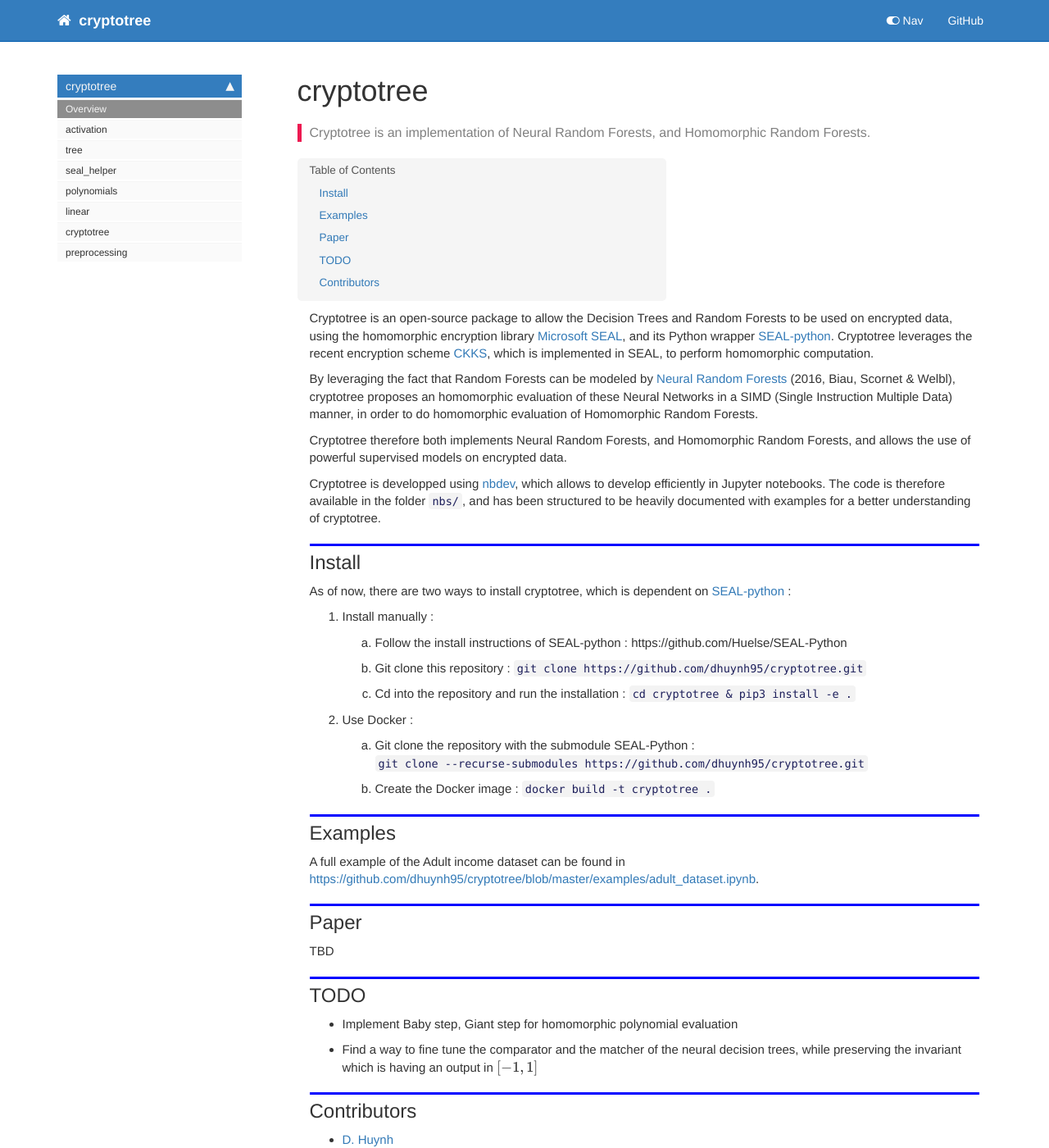
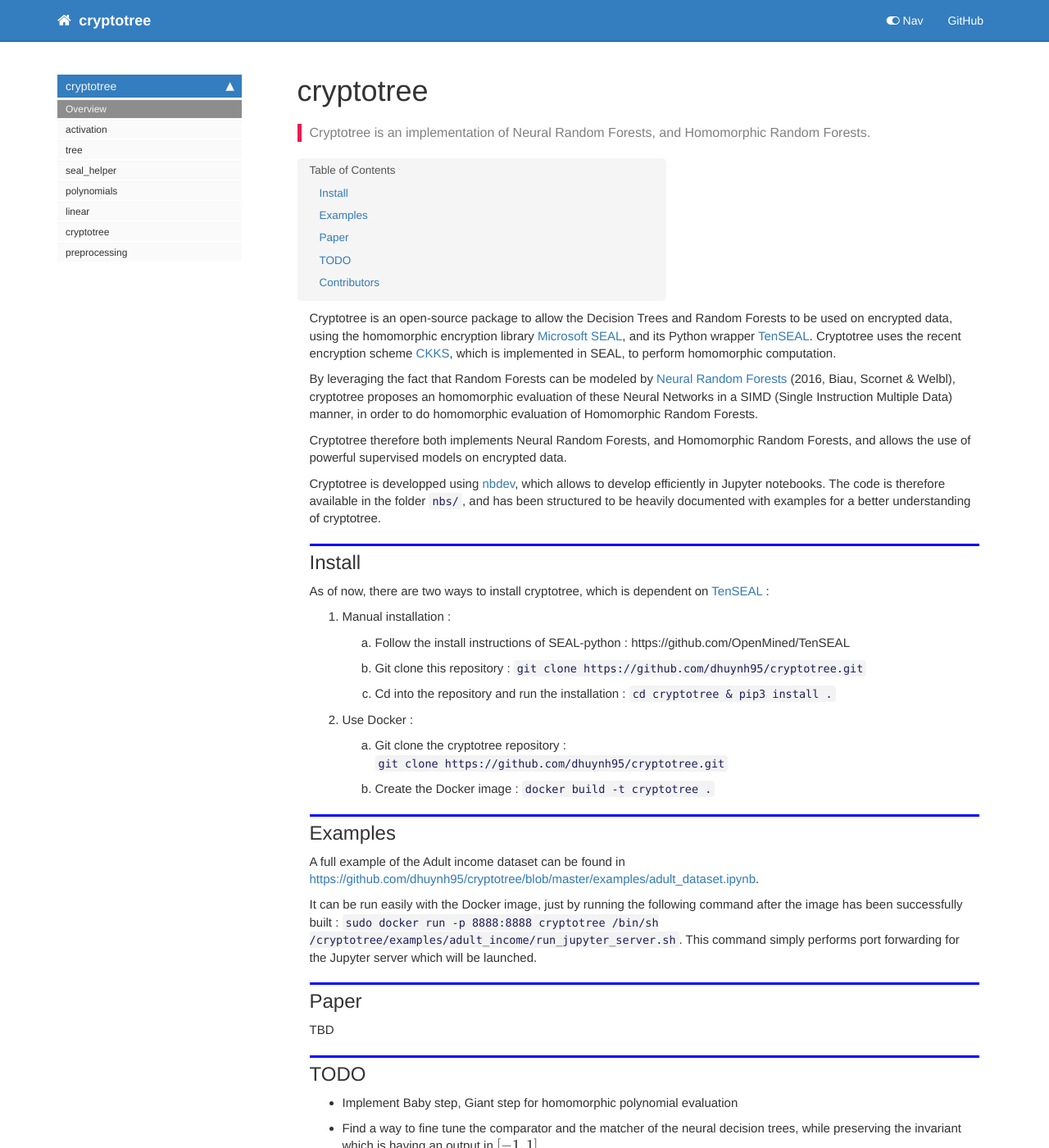
Before and after one commit to dhuynh95/cryptotree, a Jekyll site: the page built from docs/index.html, in a window 1280 px wide and 1400 px high. Shown: the whole window at 82% size. Built offline with Jekyll 4.4.1, drawn with Linux system fonts in a browser that asks for light colours; nearby versions of some CDN libraries; comment, search, counter and statistics services are not loaded.

Commit message:
Modified Readme and Dockerfile for TenSEAL

```diff
--- a/docs/activations.html
+++ b/docs/activations.html
@@ -65,7 +65,7 @@ description: "Activation classes and methods to be used for Neural Decision Tree
 
 
 <div class="output_markdown rendered_html output_subarea ">
-<h4 id="compute_leaves" class="doc_header"><code>compute_leaves</code><a href="https://github.com/dhuynh95/cryptotree/tree/master/cryptotree/activations.py#L20" class="source_link" style="float:right">[source]</a></h4><blockquote><p><code>compute_leaves</code>(<strong><code>n_nodes</code></strong>:<code>int</code>, <strong><code>children_left</code></strong>:<code>List</code>[<code>T</code>], <strong><code>children_right</code></strong>:<code>List</code>[<code>T</code>])</p>
+<h4 id="compute_leaves" class="doc_header"><code>compute_leaves</code><a href="https://github.com/dhuynh95/cryptotree/tree/master/cryptotree/activations.py#L20" class="source_link" style="float:right">[source]</a></h4><blockquote><p><code>compute_leaves</code>(<strong><code>n_nodes</code></strong>:<code>int</code>, <strong><code>children_left</code></strong>:<code>List</code>, <strong><code>children_right</code></strong>:<code>List</code>)</p>
 </blockquote>
 <p>Computes the leaves and the depth of a tree.</p>
 
--- a/docs/index.html
+++ b/docs/index.html
@@ -29,7 +29,7 @@ description: "Cryptotree is an implementation of Neural Random Forests, and Homo
 
 <div class="cell border-box-sizing text_cell rendered"><div class="inner_cell">
 <div class="text_cell_render border-box-sizing rendered_html">
-<p>Cryptotree is an open-source package to allow the Decision Trees and Random Forests to be used on encrypted data, using the homomorphic encryption library <a href="https://github.com/Microsoft/SEAL">Microsoft SEAL</a>, and its Python wrapper <a href="https://github.com/Huelse/SEAL-Python">SEAL-python</a>. Cryptotree leverages the recent encryption scheme <a href="https://eprint.iacr.org/2016/421.pdf">CKKS</a>, which is implemented in SEAL, to perform homomorphic computation.</p>
+<p>Cryptotree is an open-source package to allow the Decision Trees and Random Forests to be used on encrypted data, using the homomorphic encryption library <a href="https://github.com/Microsoft/SEAL">Microsoft SEAL</a>, and its Python wrapper <a href="https://github.com/OpenMined/TenSEAL">TenSEAL</a>. Cryptotree uses the recent encryption scheme <a href="https://eprint.iacr.org/2016/421.pdf">CKKS</a>, which is implemented in SEAL, to perform homomorphic computation.</p>
 <p>By leveraging the fact that Random Forests can be modeled by <a href="https://arxiv.org/pdf/1604.07143.pdf">Neural Random Forests</a> (2016, Biau, Scornet &amp; Welbl), cryptotree proposes an homomorphic evaluation of these Neural Networks in a SIMD (Single Instruction Multiple Data) manner, in order to do homomorphic evaluation of Homomorphic Random Forests.</p>
 <p>Cryptotree therefore both implements Neural Random Forests, and Homomorphic Random Forests, and allows the use of powerful supervised models on encrypted data.</p>
 <p>Cryptotree is developped using <a href="https://nbdev.fast.ai/">nbdev</a>, which allows to develop efficiently in Jupyter notebooks. The code is therefore available in the folder <code>nbs/</code>, and has been structured to be heavily documented with examples for a better understanding of cryptotree.</p>
@@ -45,19 +45,19 @@ description: "Cryptotree is an implementation of Neural Random Forests, and Homo
 </div>
 <div class="cell border-box-sizing text_cell rendered"><div class="inner_cell">
 <div class="text_cell_render border-box-sizing rendered_html">
-<p>As of now, there are two ways to install cryptotree, which is dependent on <a href="https://github.com/Huelse/SEAL-Python">SEAL-python</a> :</p>
+<p>As of now, there are two ways to install cryptotree, which is dependent on <a href="https://github.com/OpenMined/TenSEAL">TenSEAL</a> :</p>
 <ol>
-    <li> Install manually :
+    <li> Manual installation :
         <ol>
-            <li>Follow the install instructions of SEAL-python : https://github.com/Huelse/SEAL-Python</li>
+            <li>Follow the install instructions of SEAL-python : https://github.com/OpenMined/TenSEAL</li>
             <li>Git clone this repository : <code>git clone https://github.com/dhuynh95/cryptotree.git</code></li>
-            <li>Cd into the repository and run the installation : <code>cd cryptotree & pip3 install -e . </code></li>
+            <li>Cd into the repository and run the installation : <code>cd cryptotree & pip3 install . </code></li>
         </ol>
     </li>
     <li> Use Docker :
         <ol>
-            <li>Git clone the repository with the submodule SEAL-Python : <br>
-                <code>git clone --recurse-submodules https://github.com/dhuynh95/cryptotree.git</code> </li>
+            <li>Git clone the cryptotree repository : <br>
+                <code>git clone  https://github.com/dhuynh95/cryptotree.git</code> </li>
             <li>Create the Docker image : <code>docker build -t cryptotree .</code></li>
         </ol>
     </li>
@@ -74,6 +74,7 @@ description: "Cryptotree is an implementation of Neural Random Forests, and Homo
 <div class="cell border-box-sizing text_cell rendered"><div class="inner_cell">
 <div class="text_cell_render border-box-sizing rendered_html">
 <p>A full example of the Adult income dataset can be found in <a href="https://github.com/dhuynh95/cryptotree/blob/master/examples/adult_dataset.ipynb">https://github.com/dhuynh95/cryptotree/blob/master/examples/adult_dataset.ipynb</a>.</p>
+<p>It can be run easily with the Docker image, just by running the following command after the image has been successfully built : <code>sudo docker run -p 8888:8888 cryptotree /bin/sh /cryptotree/examples/adult_income/run_jupyter_server.sh</code>. This command simply performs port forwarding for the Jupyter server which will be launched.</p>
 
 </div>
 </div>
```
Also changed, not shown: 6 other files.
